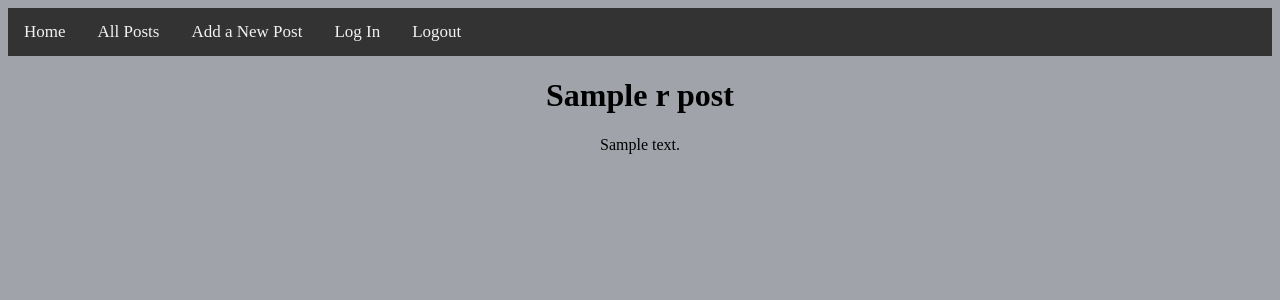
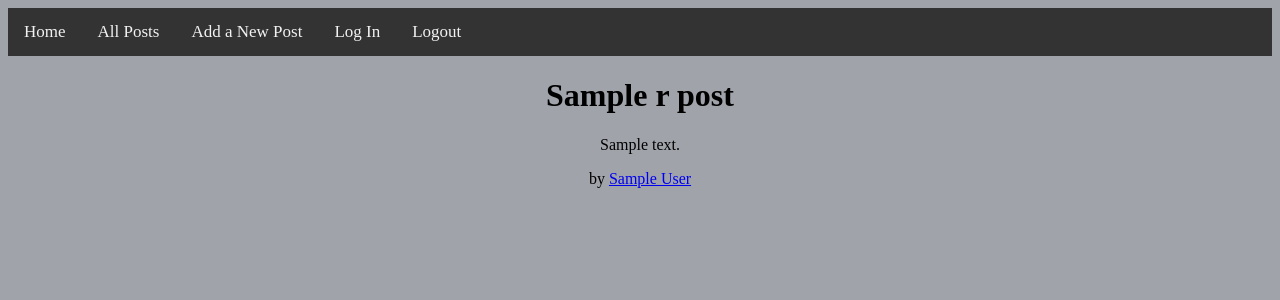
Before and after one commit to reverendin/Blogz, a Flask app: template templates/post.html in a window 1280 px wide. Shown: the top 300 px of the page. Run offline with Flask 2, Linux system fonts and the light colour scheme; the visitor is signed in with stand-in values (Sample User, id 1); tables that the repository leaves empty hold one stand-in row (values such as "Sample post"); the template is opened without the code that fills it: values that come from a table or form of the project are taken from there, most other values are stand-ins (such as "Sample title", 1, 10 or a date in 2020); data that the repository does not hold is empty.

Commit message:
added author link

```diff
--- a/templates/post.html
+++ b/templates/post.html
@@ -5,5 +5,7 @@
 <div class="blogs">
     <h1>{{r_post.title}}</h1>
     <p>{{r_post.body}}</p>
+    <p>by <a href="/singleUser?id={{r_post.owner_id}}">{{user.name}}</p></a>
+
 </div>
 {% endblock %}
```
